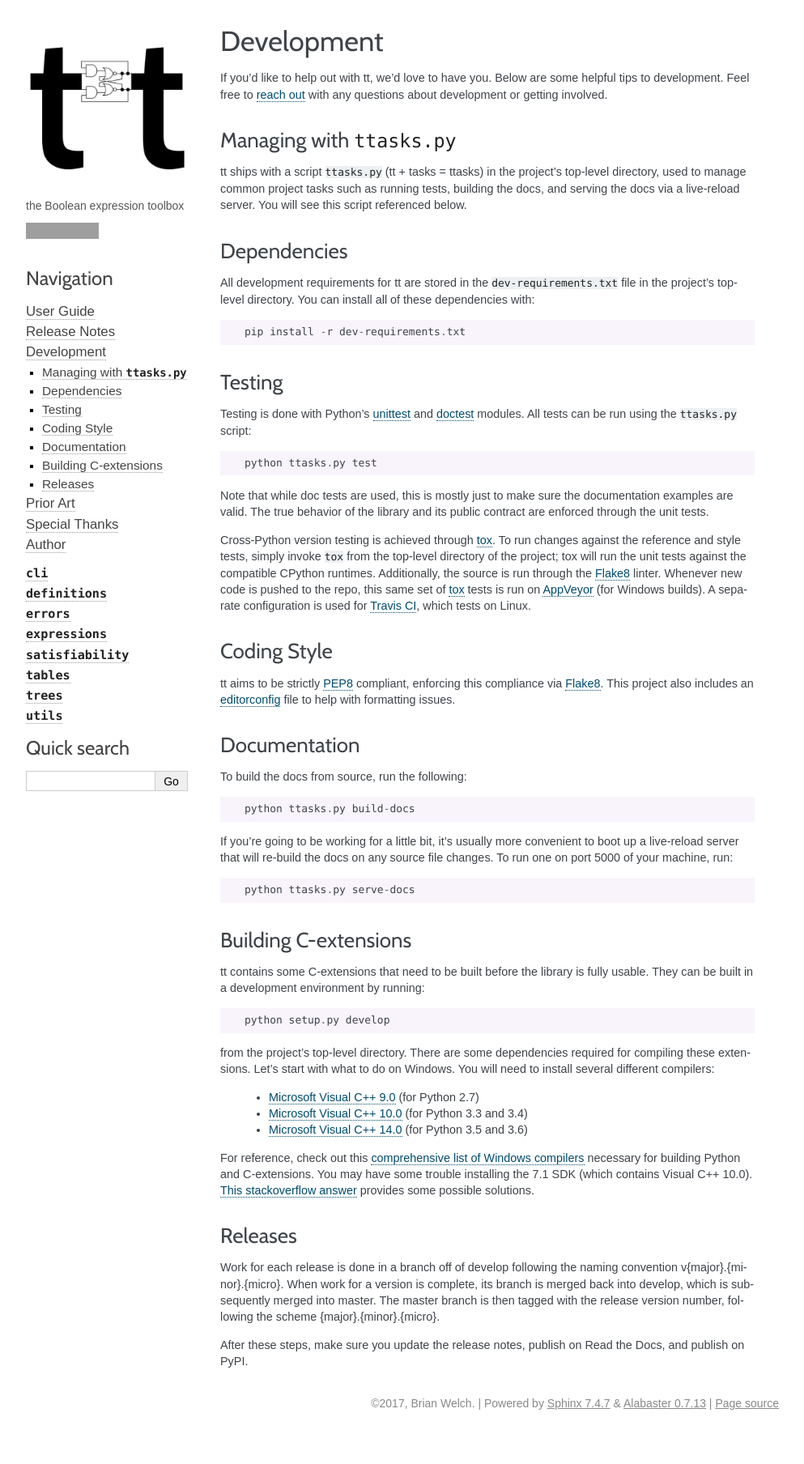
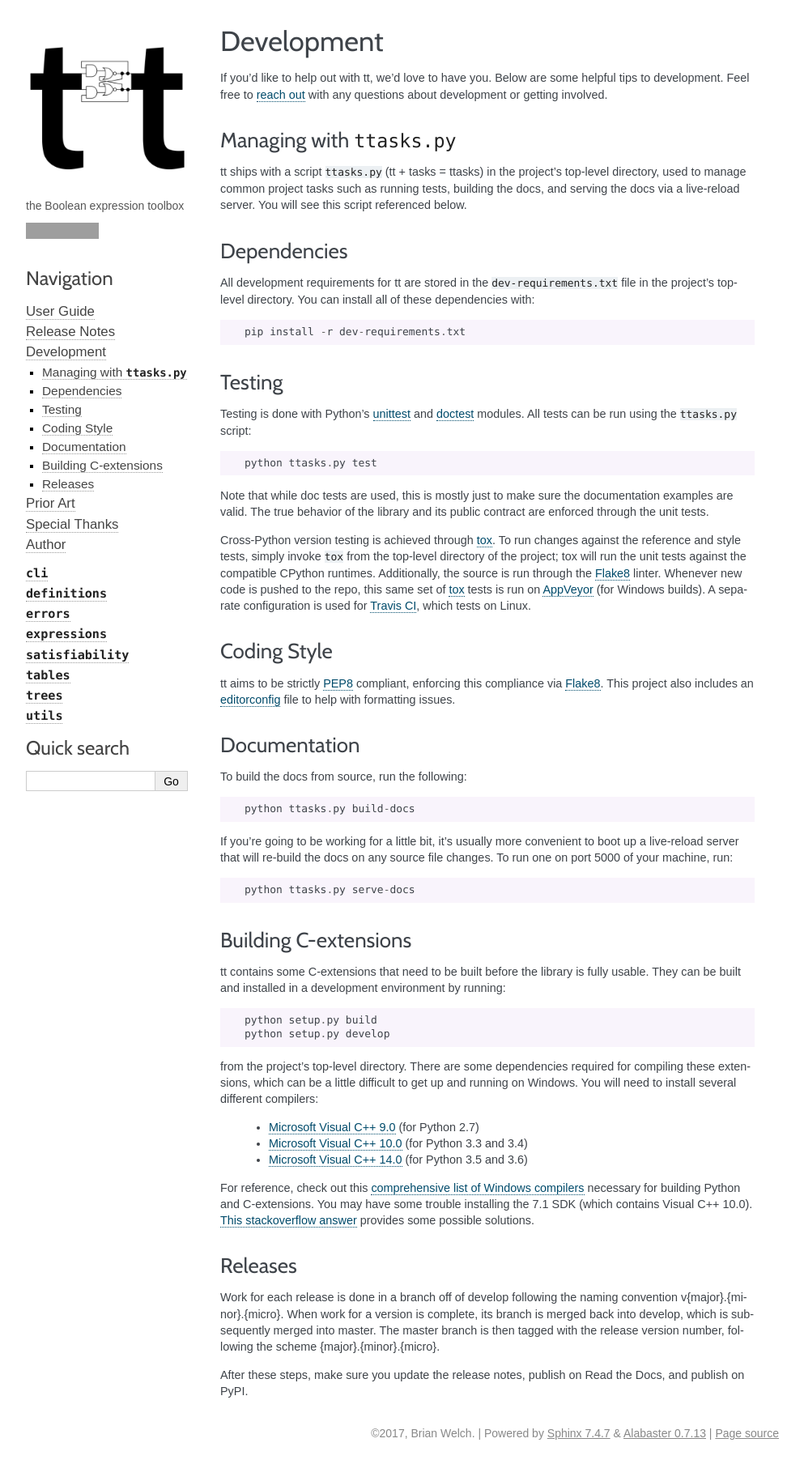
Before and after one commit to welchbj/tt, a Sphinx documentation site: the page built from docs/development.rst, in a window 1280 px wide. Shown: the whole page at 81% size, without its empty margins (148-1141 px from the left). Built offline with Sphinx 7.4.7, drawn with Linux system fonts in a browser that asks for light colours; some web fonts are replaced; before the commit the page ends 1771 px from its top, so only the background shows below that; grey boxes are pictures that could not be loaded.

Commit message:
Clean up language in dev page about building Windows C-extensions

```diff
--- a/docs/development.rst
+++ b/docs/development.rst
@@ -52,11 +52,12 @@ If you're going to be working for a little bit, it's usually more convenient to
 Building C-extensions
 ---------------------
 
-tt contains some C-extensions that need to be built before the library is fully usable. They can be built in a development environment by running::
+tt contains some C-extensions that need to be built before the library is fully usable. They can be built and installed in a development environment by running::
 
+    python setup.py build
     python setup.py develop
 
-from the project's top-level directory. There are some dependencies required for compiling these extensions. Let's start with what to do on Windows. You will need to install several different compilers:
+from the project's top-level directory. There are some dependencies required for compiling these extensions, which can be a little difficult to get up and running on Windows. You will need to install several different compilers:
 
     * `Microsoft Visual C++ 9.0`_ (for Python 2.7)
     * `Microsoft Visual C++ 10.0`_ (for Python 3.3 and 3.4)
```
